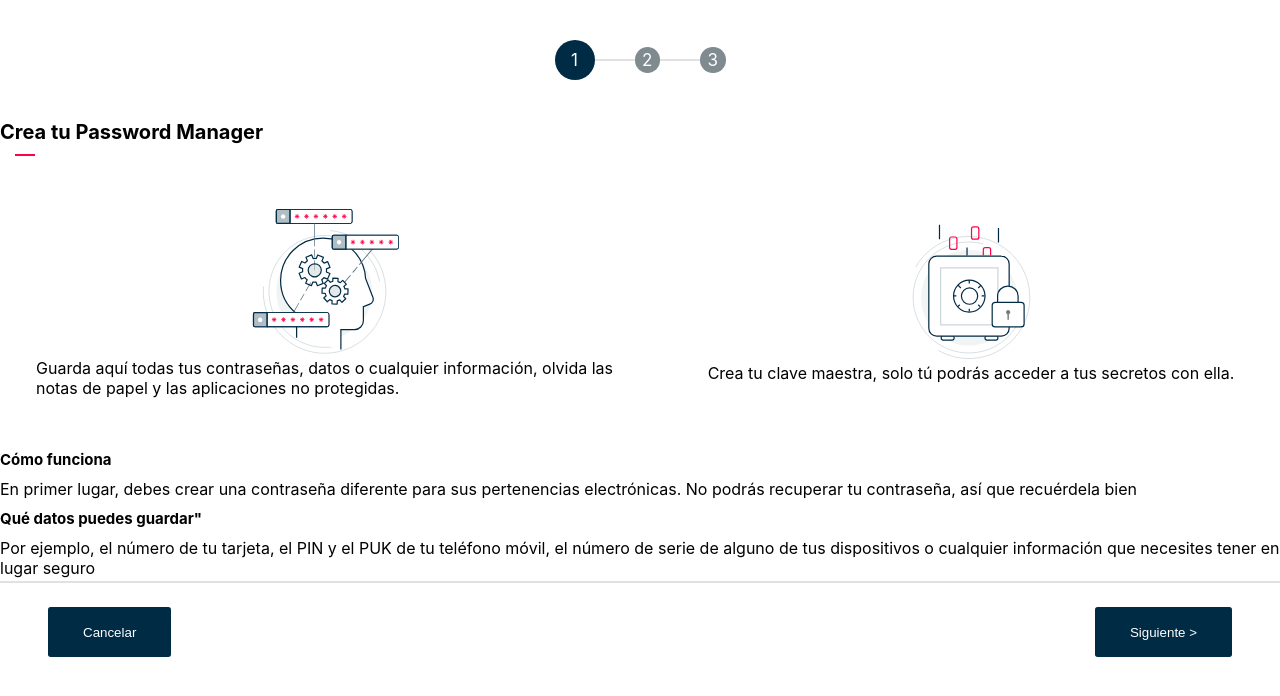
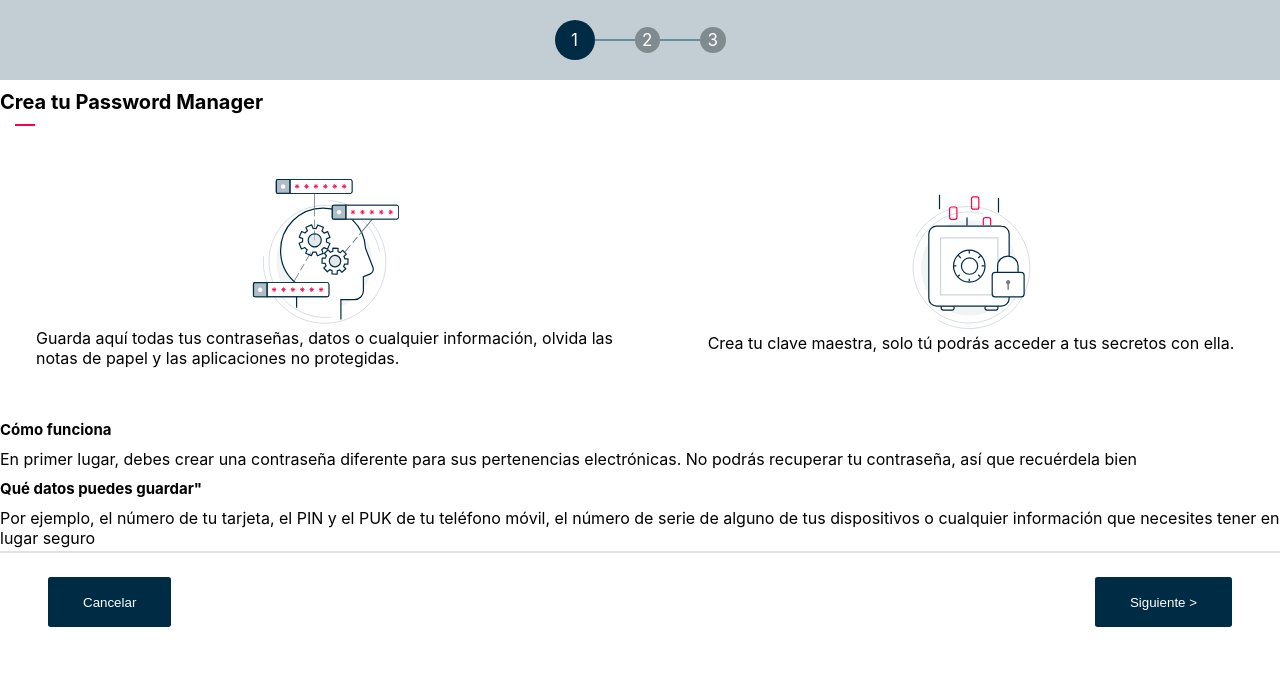
Before and after one commit to lorenacostace/password-manager, a React (Create React App) app: page / in a window 1280 px wide. Shown: the top 696 px of the page. Built offline with nearby package versions, Linux system fonts and the light colour scheme.

Commit message:
style: Modified styles to the Header component

```diff
--- a/src/components/molecules/header/Header.js
+++ b/src/components/molecules/header/Header.js
@@ -10,13 +10,13 @@ function Header(props) {
                 const isFirstStep = index === 0;
                 const isCurrentStep = index === props.currentStep
                 return (
-                    <StepPosition>
-                        <Line isHidden={isFirstStep} featured={isCurrentStep || isCheck}/>
-                        <div key={index}>
+                    <StepPosition key={ index }>
+                        <Line isHidden={ isFirstStep } featured={ isCurrentStep || isCheck }/>
+                        <div >
                             <MultiStepPosition
-                                featured={index === props.currentStep}
-                                text={isCheck ? '' : index + 1}
-                                stepCompleted={isCheck}
+                                featured={ index === props.currentStep }
+                                text={ isCheck ? '' : index + 1 }
+                                stepCompleted={ isCheck }
                             />
                         </div>
                     </StepPosition>
--- a/src/components/molecules/header/HeaderStyle.js
+++ b/src/components/molecules/header/HeaderStyle.js
@@ -7,12 +7,12 @@ export const StepPosition = styled.div`
   justify-content: center;
   align-content: stretch;
   align-items: center;
-  margin-top:20px;
-  margin-bottom:20px;
+  background-color: #c2cdd4;
+  padding: 10px 0;
 `
 
 export const Line = styled.div`
-  background-color: #e2e1e1;
+  background-color: #6b8c99;
   height: 2px;
   width: 40px;
   max-width: 100%;
```
